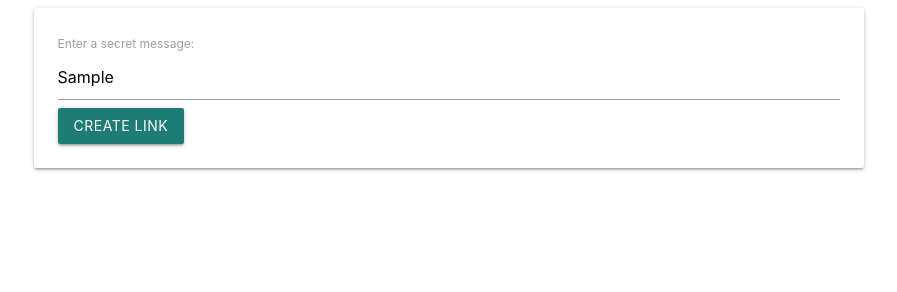
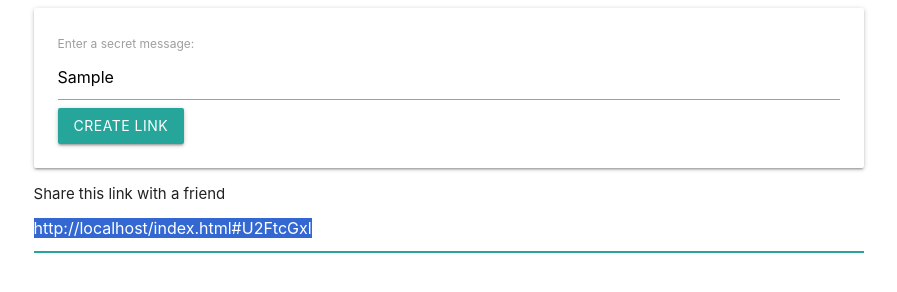
Before and after one commit to alanverdugo/secret_messages, a plain HTML site: page index.html in a window 1280 px wide. Both pictures are taken after typing "Sample" into the empty fields and a click on the button "CREATE LINK". Shown: the whole page, without its empty margins (191-1088 px from the left). Drawn offline with nearby package versions, Linux system fonts and the light colour scheme.

Commit message:
Encoding message

```diff
--- a/index.html
+++ b/index.html
@@ -13,9 +13,14 @@
                 <div class="card-panel">
                     <form>
                         <label>Enter a secret message:</label>
-                        <input />
+                        <input id="message-input"/>
                         <button class="btn">Create link</button>
                     </form>
+                </div>
+
+                <div>
+                    Share this link with a friend
+                    <input id="link-input" />
                 </div>
             </div>
         </div>
--- a/index.js
+++ b/index.js
@@ -4,6 +4,18 @@ document.querySelector('form').addEventListener('submit', event => {
     event.preventDefault();
 
     // Get the input string
-    const input = document.querySelector('input');
-    console.log(input.value);
+    const input = document.querySelector('#message-input');
+
+    // Encode the input using base 64
+    const encoded = btoa(input.value);
+
+    // Get the base domain and URL where this is running right now
+    const baseUrl = `${window.location}`;
+
+    // Show the URL with the encoded string into the other input object
+    const outputBox = document.querySelector("#link-input");
+    outputBox.value = `${baseUrl}#${encoded}`;
+
+    // For the convenience of the user, select the output URL
+    outputBox.select();
 });
```
